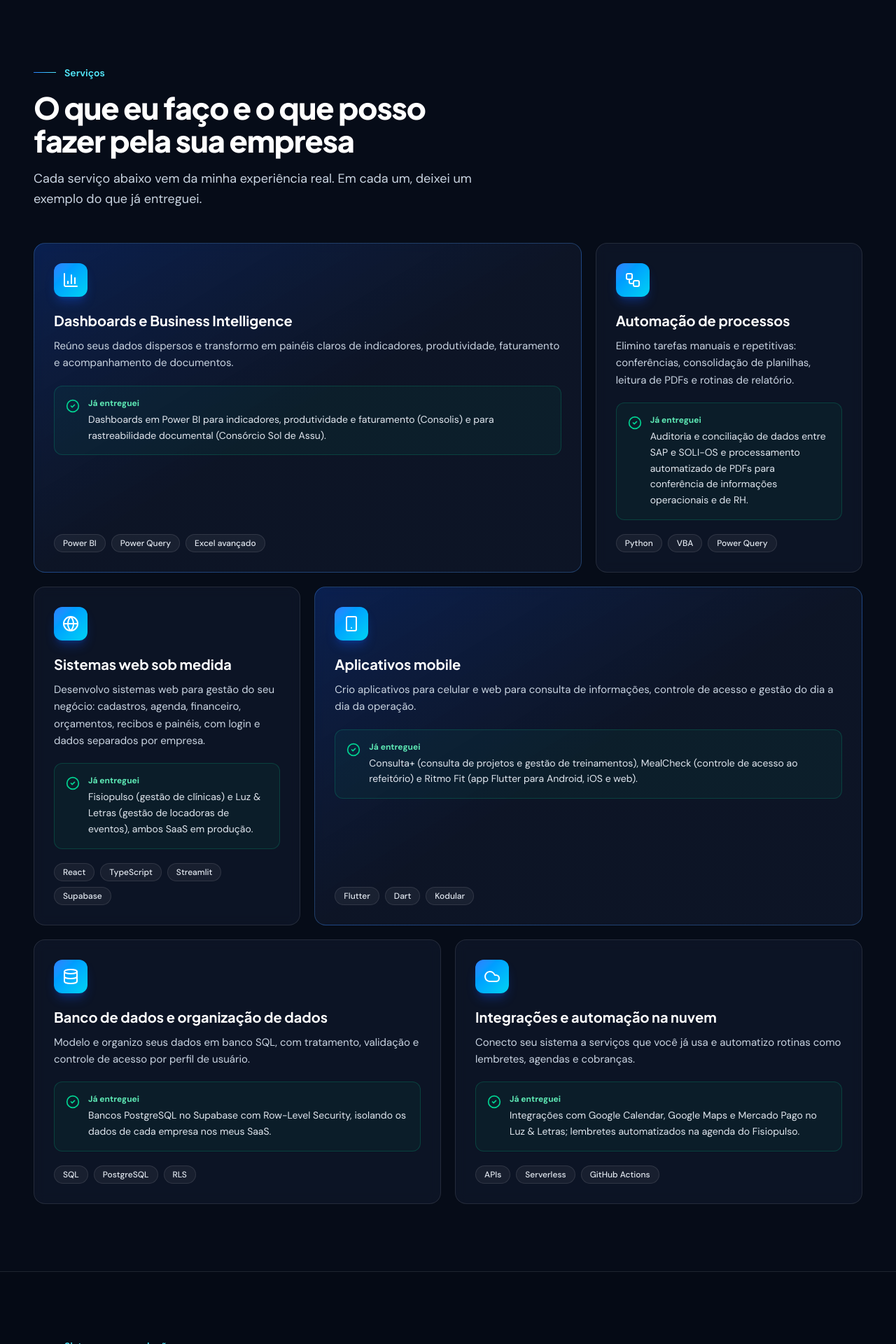
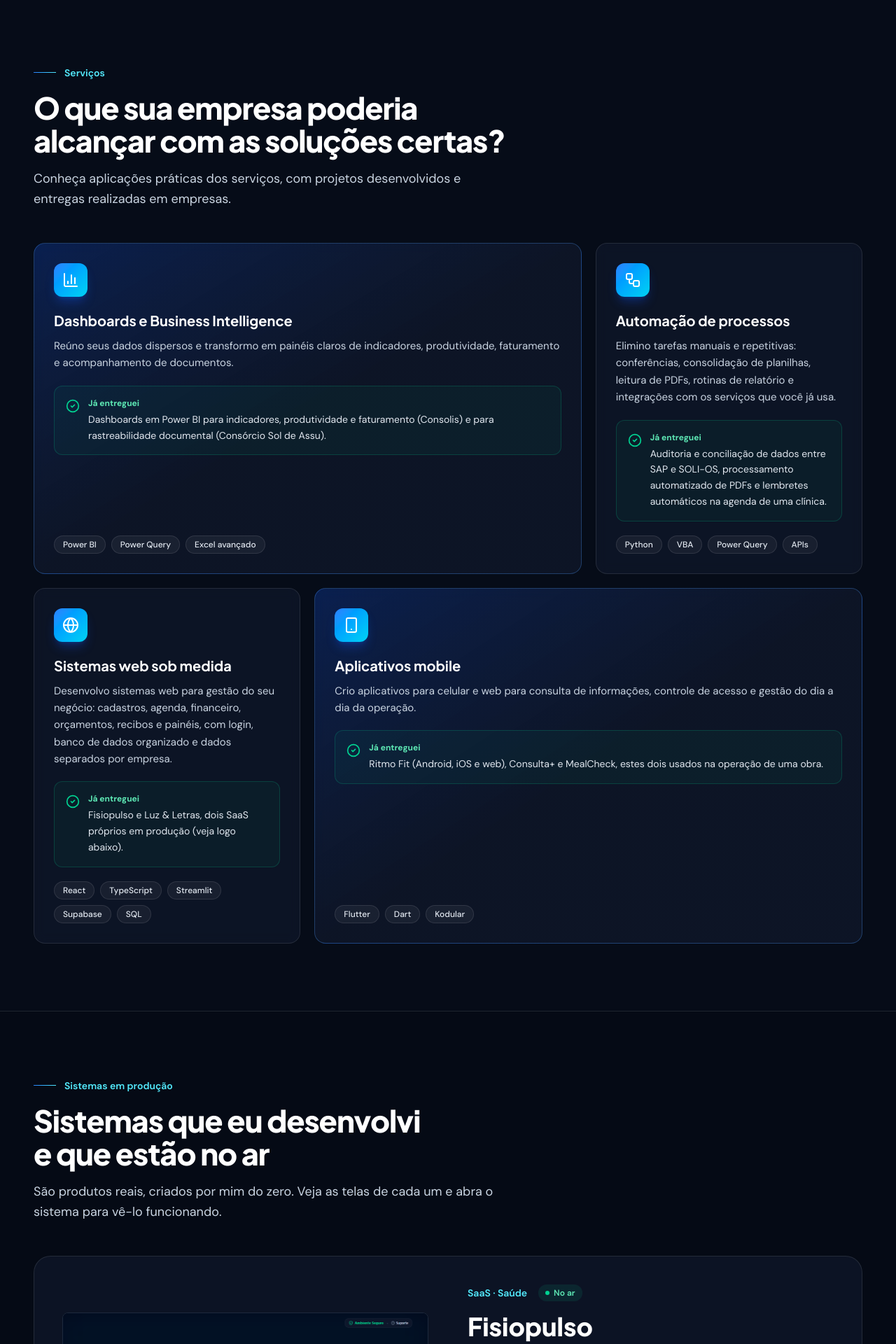
Before and after one commit to ValdemirnN/Sistema-Portfolio, a React (Vite) app: page / in a window 1280 px wide. Shown: the part 1856-3776 px from the top of the page at 70% size. Built offline with nearby package versions, Linux system fonts and the light colour scheme.

Commit message:
Add files via upload

```diff
--- a/src/data/profile.ts
+++ b/src/data/profile.ts
@@ -68,6 +68,7 @@ export const ABOUT = {
   ],
   facts: [
     { label: 'Formação', value: 'Bacharelado em Sistemas de Informação, UFERSA – Angicos/RN (concluído em 19/12/2024)' },
+    { label: 'Certificação', value: 'Dart com Flutter, Academia do Flutter (em andamento)' },
     { label: 'Atualmente', value: 'Auxiliar Técnico na Consolis – Soluções Inteligentes' },
     { label: 'Localização', value: 'Assu/RN, atendendo clientes remotamente' },
   ],
@@ -81,8 +82,8 @@ export interface Service {
 }
 
 export const SERVICES_INTRO = {
-  title: 'O que eu faço e o que posso fazer pela sua empresa',
-  text: 'Cada serviço abaixo vem da minha experiência real. Em cada um, deixei um exemplo do que já entreguei.',
+  title: 'O que sua empresa poderia alcançar com as soluções certas?',
+  text: 'Conheça aplicações práticas dos serviços, com projetos desenvolvidos e entregas realizadas em empresas.',
 };
 
 export const SERVICES: Service[] = [
@@ -97,42 +98,24 @@ export const SERVICES: Service[] = [
   {
     title: 'Automação de processos',
     description:
-      'Elimino tarefas manuais e repetitivas: conferências, consolidação de planilhas, leitura de PDFs e rotinas de relatório.',
+      'Elimino tarefas manuais e repetitivas: conferências, consolidação de planilhas, leitura de PDFs, rotinas de relatório e integrações com os serviços que você já usa.',
     example:
-      'Auditoria e conciliação de dados entre SAP e SOLI-OS e processamento automatizado de PDFs para conferência de informações operacionais e de RH.',
-    tags: ['Python', 'VBA', 'Power Query'],
+      'Auditoria e conciliação de dados entre SAP e SOLI-OS, processamento automatizado de PDFs e lembretes automáticos na agenda de uma clínica.',
+    tags: ['Python', 'VBA', 'Power Query', 'APIs'],
   },
   {
     title: 'Sistemas web sob medida',
     description:
-      'Desenvolvo sistemas web para gestão do seu negócio: cadastros, agenda, financeiro, orçamentos, recibos e painéis, com login e dados separados por empresa.',
-    example:
-      'Fisiopulso (gestão de clínicas) e Luz & Letras (gestão de locadoras de eventos), ambos SaaS em produção.',
-    tags: ['React', 'TypeScript', 'Streamlit', 'Supabase'],
+      'Desenvolvo sistemas web para gestão do seu negócio: cadastros, agenda, financeiro, orçamentos, recibos e painéis, com login, banco de dados organizado e dados separados por empresa.',
+    example: 'Fisiopulso e Luz & Letras, dois SaaS próprios em produção (veja logo abaixo).',
+    tags: ['React', 'TypeScript', 'Streamlit', 'Supabase', 'SQL'],
   },
   {
     title: 'Aplicativos mobile',
     description:
       'Crio aplicativos para celular e web para consulta de informações, controle de acesso e gestão do dia a dia da operação.',
-    example:
-      'Consulta+ (consulta de projetos e gestão de treinamentos), MealCheck (controle de acesso ao refeitório) e Ritmo Fit (app Flutter para Android, iOS e web).',
+    example: 'Ritmo Fit (Android, iOS e web), Consulta+ e MealCheck, estes dois usados na operação de uma obra.',
     tags: ['Flutter', 'Dart', 'Kodular'],
-  },
-  {
-    title: 'Banco de dados e organização de dados',
-    description:
-      'Modelo e organizo seus dados em banco SQL, com tratamento, validação e controle de acesso por perfil de usuário.',
-    example:
-      'Bancos PostgreSQL no Supabase com Row-Level Security, isolando os dados de cada empresa nos meus SaaS.',
-    tags: ['SQL', 'PostgreSQL', 'RLS'],
-  },
-  {
-    title: 'Integrações e automação na nuvem',
-    description:
-      'Conecto seu sistema a serviços que você já usa e automatizo rotinas como lembretes, agendas e cobranças.',
-    example:
-      'Integrações com Google Calendar, Google Maps e Mercado Pago no Luz & Letras; lembretes automatizados na agenda do Fisiopulso.',
-    tags: ['APIs', 'Serverless', 'GitHub Actions'],
   },
 ];
 
```
